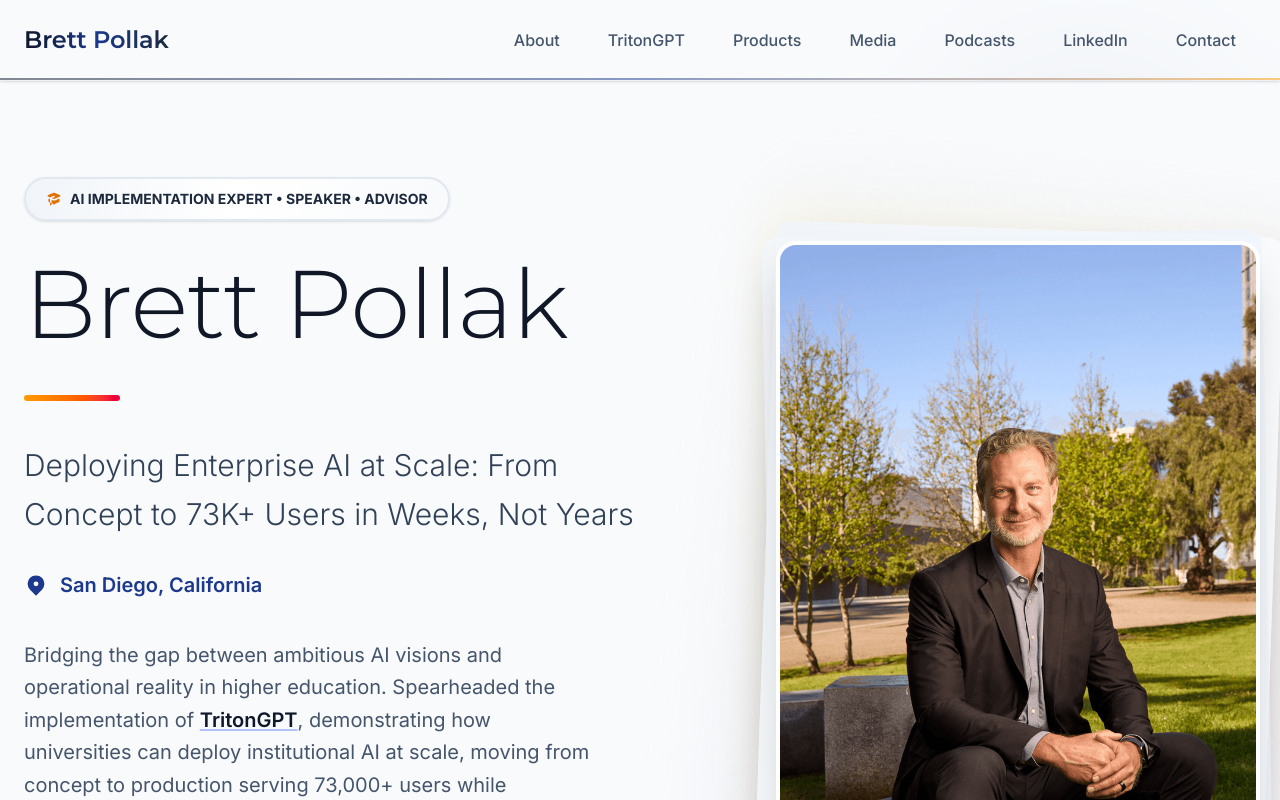
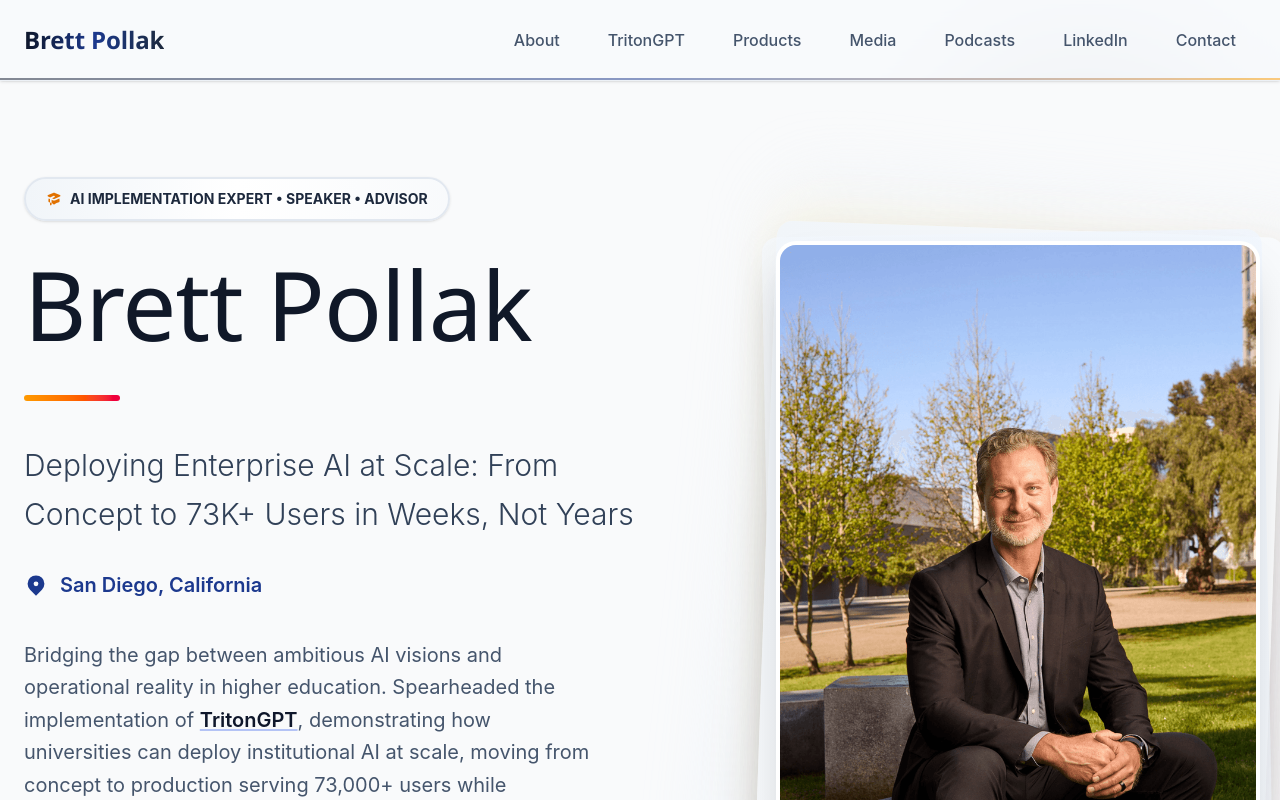
Before and after one commit to bpollak/brettpollak-website, a Next.js app: page / in a window 1280 px wide. Shown: the top 800 px of the page. Built offline with nearby package versions, Linux system fonts and the light colour scheme.

Commit message:
Fix CI build errors for TritonGPT deploy

```diff
--- a/app/globals.css
+++ b/app/globals.css
@@ -3,6 +3,7 @@
 :root {
   --background: #ffffff;
   --foreground: #111827;
+  --font-montserrat: "Segoe UI", Roboto, "Helvetica Neue", Arial, sans-serif;
 }
 
 @theme inline {
--- a/app/layout.tsx
+++ b/app/layout.tsx
@@ -1,24 +1,9 @@
 import type { Metadata } from "next";
-import { Inter, Montserrat } from "next/font/google";
 import "./globals.css";
 import Header from "@/components/Header";
 import Footer from "@/components/Footer";
 import BackToTop from "@/components/BackToTop";
 import GoogleAnalytics from "@/components/GoogleAnalytics";
-
-const inter = Inter({
-  subsets: ["latin"],
-});
-
-// Montserrat for brand name and hero headings
-// 300 (light) - hero heading
-// 600 (semibold) - brand name in header
-// 700 (bold) - occasional emphasis
-const montserrat = Montserrat({
-  subsets: ["latin"],
-  variable: "--font-montserrat",
-  weight: ['300', '600', '700'],
-});
 
 export const metadata: Metadata = {
   metadataBase: new URL('https://brettcpollak.com'),
@@ -66,7 +51,7 @@ export default function RootLayout({
 }>) {
   return (
     <html lang="en">
-      <body className={`${inter.className} ${montserrat.variable} antialiased`}>
+      <body className="antialiased">
         <GoogleAnalytics />
         <Header />
         {children}
--- a/app/tritongpt/TritonGPTContent.tsx
+++ b/app/tritongpt/TritonGPTContent.tsx
@@ -272,14 +272,10 @@ export default function TritonGPTContent() {
                     preload="metadata"
                     poster={video.poster}
                   >
-                    {(video.sources ?? [
-                      {
-                        src: video.src,
-                        type: video.src.endsWith(".mp4") ? "video/mp4" : "video/quicktime",
-                      },
-                    ]).map((source) => (
-                      <source key={source.src} src={source.src} type={source.type} />
-                    ))}
+                    <source
+                      src={video.src}
+                      type={video.src.endsWith(".mp4") ? "video/mp4" : "video/quicktime"}
+                    />
                     Your browser does not support the video tag.
                   </video>
                 </div>
```
